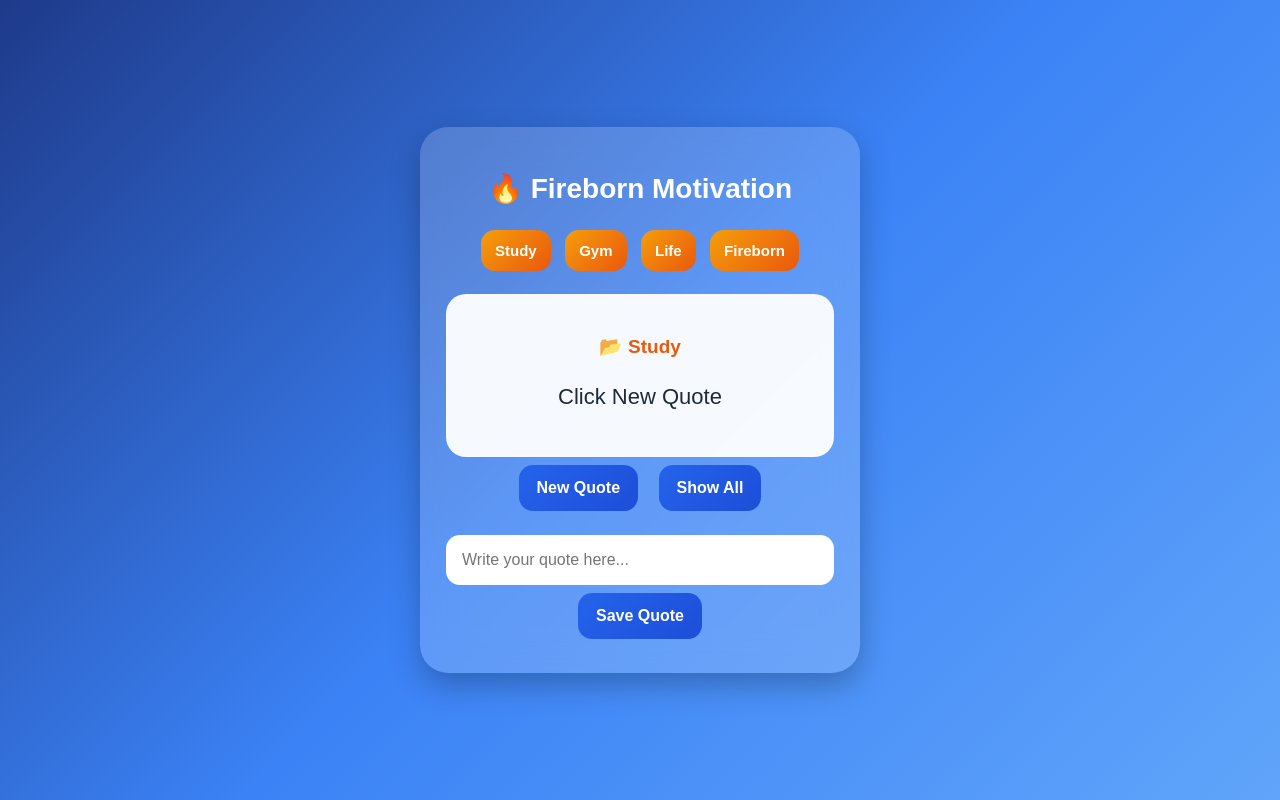
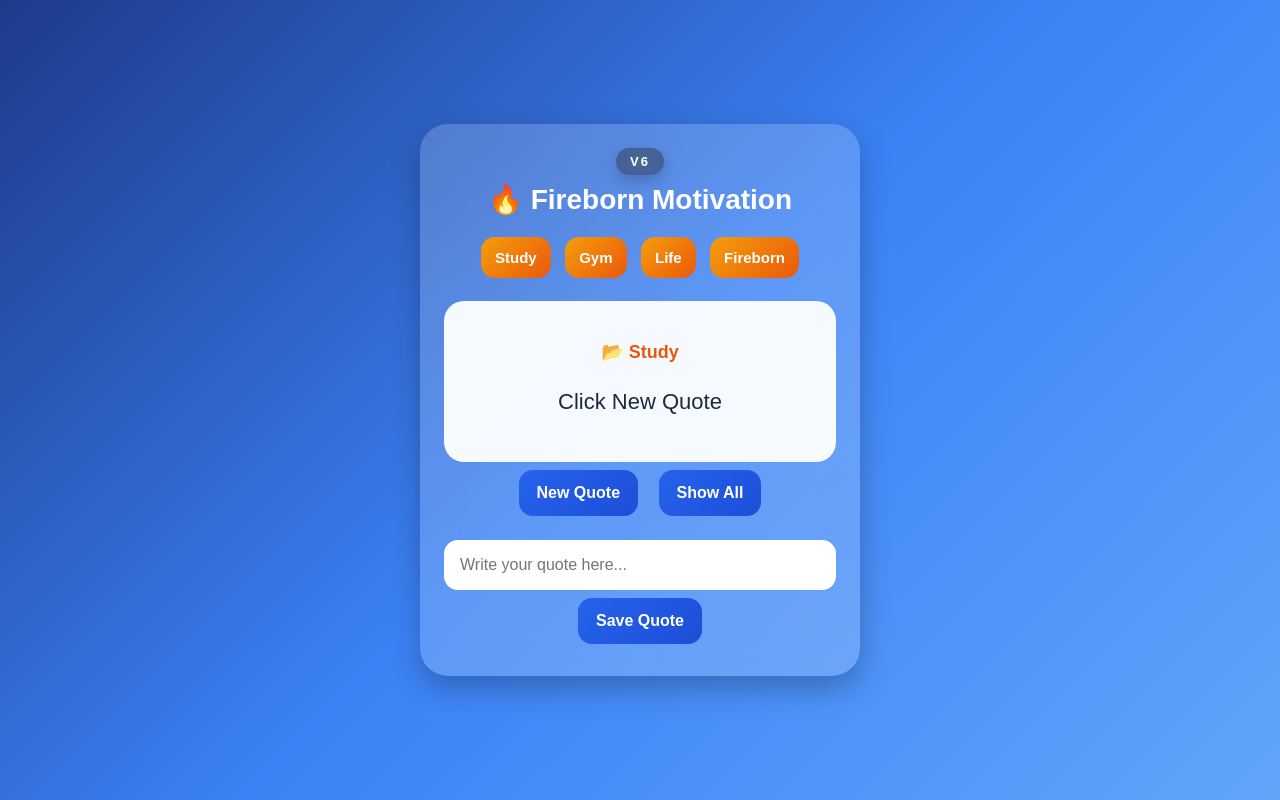
Before and after one commit to pankajedwsaml/Fireborn-App, a Flask app: page / in a window 1280 px wide. Run offline with Flask 3, Linux system fonts and the light colour scheme.

Commit message:
Final v6 UI polish with centered badge

```diff
--- a/templates/index.html
+++ b/templates/index.html
@@ -4,8 +4,8 @@
 
     <title>Fireborn Motivation</title>
 
-    <meta name="viewport"
-    content="width=device-width, initial-scale=1.0">
+    <meta name="viewport" content="width=device-width, initial-scale=1.0">
+
     <style>
 
         * {
@@ -43,19 +43,50 @@ body {
 
             border-radius: 28px;
 
-    padding: 26px;
+            padding: 24px;
 
             text-align: center;
 
             box-shadow: 0px 12px 30px rgba(0,0,0,0.25);
         }
 
-h1 {
-    color: white;
-    font-size: 28px;
-    margin-bottom: 20px;
+        /* HEADER + VERSION */
+        .header {
+            text-align: center;
+            margin-bottom: 16px;
         }
 
+        .version-badge {
+            display: inline-block;
+
+            background: rgba(0,0,0,0.35);
+            color: white;
+
+            padding: 6px 14px;
+
+            border-radius: 20px;
+
+            font-size: 13px;
+
+            font-weight: bold;
+
+            letter-spacing: 2px;
+
+            margin-bottom: 8px;
+
+            backdrop-filter: blur(10px);
+
+            box-shadow: 0px 5px 15px rgba(0,0,0,0.2);
+        }
+
+        h1 {
+            margin: 0;
+            color: white;
+
+            font-size: 28px;
+        }
+
+        /* BUTTONS */
         button {
             border: none;
             cursor: pointer;
@@ -93,6 +124,7 @@ button:active {
             font-size: 16px;
         }
 
+        /* QUOTE BOX */
         #quoteBox {
             background: rgba(255,255,255,0.95);
 
@@ -108,7 +140,7 @@ button:active {
         #selectedCategory {
             color: #ea580c;
             font-weight: bold;
-    font-size: 19px;
+            font-size: 18px;
         }
 
         #quoteText {
@@ -161,279 +193,135 @@ input {
         }
 
     </style>
+
 </head>
 
 <body>
 
-
 <div class="container">
 
+    <!-- HEADER -->
+    <div class="header">
+        <div class="version-badge">V6</div>
         <h1>🔥 Fireborn Motivation</h1>
+    </div>
 
+    <!-- CATEGORY BUTTONS -->
+    <button class="filter-btn" onclick="setCategory('Study')">Study</button>
+    <button class="filter-btn" onclick="setCategory('Gym')">Gym</button>
+    <button class="filter-btn" onclick="setCategory('Life')">Life</button>
+    <button class="filter-btn" onclick="setCategory('Fireborn')">Fireborn</button>
 
-    <button class="filter-btn"
-    onclick="setCategory('Study')">
-    Study
-    </button>
-
-
-    <button class="filter-btn"
-    onclick="setCategory('Gym')">
-    Gym
-    </button>
-
-
-    <button class="filter-btn"
-    onclick="setCategory('Life')">
-    Life
-    </button>
-
-
-    <button class="filter-btn"
-    onclick="setCategory('Fireborn')">
-    Fireborn
-    </button>
-
-
-
+    <!-- QUOTE BOX -->
     <div id="quoteBox">
 
-        <p id="selectedCategory">
-            📂 Study
-        </p>
+        <p id="selectedCategory">📂 Study</p>
 
-        <p id="quoteText">
-            Click New Quote
-        </p>
+        <p id="quoteText">Click New Quote</p>
 
     </div>
 
+    <!-- ACTION BUTTONS -->
+    <button class="main-btn" onclick="getQuote()">New Quote</button>
 
+    <button class="main-btn" onclick="showAll()">Show All</button>
 
-    <button class="main-btn"
-    onclick="getQuote()">
-    New Quote
-    </button>
+    <!-- INPUT -->
+    <input id="newQuote" placeholder="Write your quote here...">
 
+    <button class="main-btn" onclick="addQuote()">Save Quote</button>
 
-    <button class="main-btn"
-    onclick="showAll()">
-    Show All
-    </button>
-
-
-
-    <input
-    id="newQuote"
-    placeholder="Write your quote here...">
-
-
-
-    <button class="main-btn"
-    onclick="addQuote()">
-
-        Save Quote
-
-    </button>
-
-
-
+    <!-- ALL QUOTES -->
     <div id="allQuotes"></div>
-
 
 </div>
 
-
-
-
 <script>
-
 
 let currentCategory = "Study";
 
-
-
 function setCategory(category) {
-
     currentCategory = category;
 
-
-    document.getElementById(
-    "selectedCategory"
-    ).innerText =
-
+    document.getElementById("selectedCategory").innerText =
         "📂 " + category;
-
 }
 
+function getQuote() {
+    fetch('/random_quote/' + currentCategory)
+    .then(res => res.json())
+    .then(data => {
+        document.getElementById("quoteText").innerText = data.quote;
+    });
+}
 
-
-
-function getQuote() {
-
-    fetch(
-    '/random_quote/' +
-    currentCategory
-    )
-
+function showAll() {
+    fetch('/all_quotes/' + currentCategory)
     .then(res => res.json())
-
     .then(data => {
 
-        document.getElementById(
-        "quoteText"
-        ).innerText =
-
-        data.quote;
-
-    });
-
-}
-
-
-
-
-function showAll() {
-
-    fetch(
-    '/all_quotes/' +
-    currentCategory
-    )
-
-    .then(res => res.json())
-
-    .then(data => {
-
-        let box =
-        document.getElementById(
-        "allQuotes"
-        );
-
-
+        let box = document.getElementById("allQuotes");
         box.innerHTML = "";
-
 
         data.forEach(item => {
 
-            let parts =
-            item.split("|");
+            let parts = item.split("|");
+            let quote = parts[1];
 
-
-            let quote =
-            parts[1];
-
-
-
-            let div =
-            document.createElement("div");
-
-
-            div.className =
-            "quote-item";
-
+            let div = document.createElement("div");
+            div.className = "quote-item";
 
             div.innerHTML =
-
                 quote +
-
                 "<br>" +
-
                 "<button class='delete-btn' onclick=\"deleteQuote('" +
-
                 quote +
-
                 "')\">Delete</button>";
 
-
-
             box.appendChild(div);
-
         });
 
     });
-
 }
-
-
-
 
 function addQuote() {
 
-    let quote =
-
-    document.getElementById(
-    "newQuote"
-    ).value;
-
-
+    let quote = document.getElementById("newQuote").value;
 
     fetch('/add_quote', {
-
         method: 'POST',
-
         headers: {
             'Content-Type': 'application/json'
         },
-
         body: JSON.stringify({
-
-            category:
-            currentCategory,
-
+            category: currentCategory,
             quote: quote
-
         })
-
     })
-
     .then(() => {
-
         alert("Saved!");
-
-        document.getElementById(
-        "newQuote"
-        ).value = "";
-
+        document.getElementById("newQuote").value = "";
     });
-
 }
-
-
-
 
 function deleteQuote(quote) {
 
     fetch('/delete_quote', {
-
         method: 'POST',
-
         headers: {
             'Content-Type': 'application/json'
         },
-
         body: JSON.stringify({
-
-            category:
-            currentCategory,
-
+            category: currentCategory,
             quote: quote
-
         })
-
     })
-
     .then(() => {
-
         showAll();
-
     });
-
 }
-
-
 
 </script>
 
-
 </body>
 </html>
```
Lines whose indentation alone changed are shown as unchanged.
